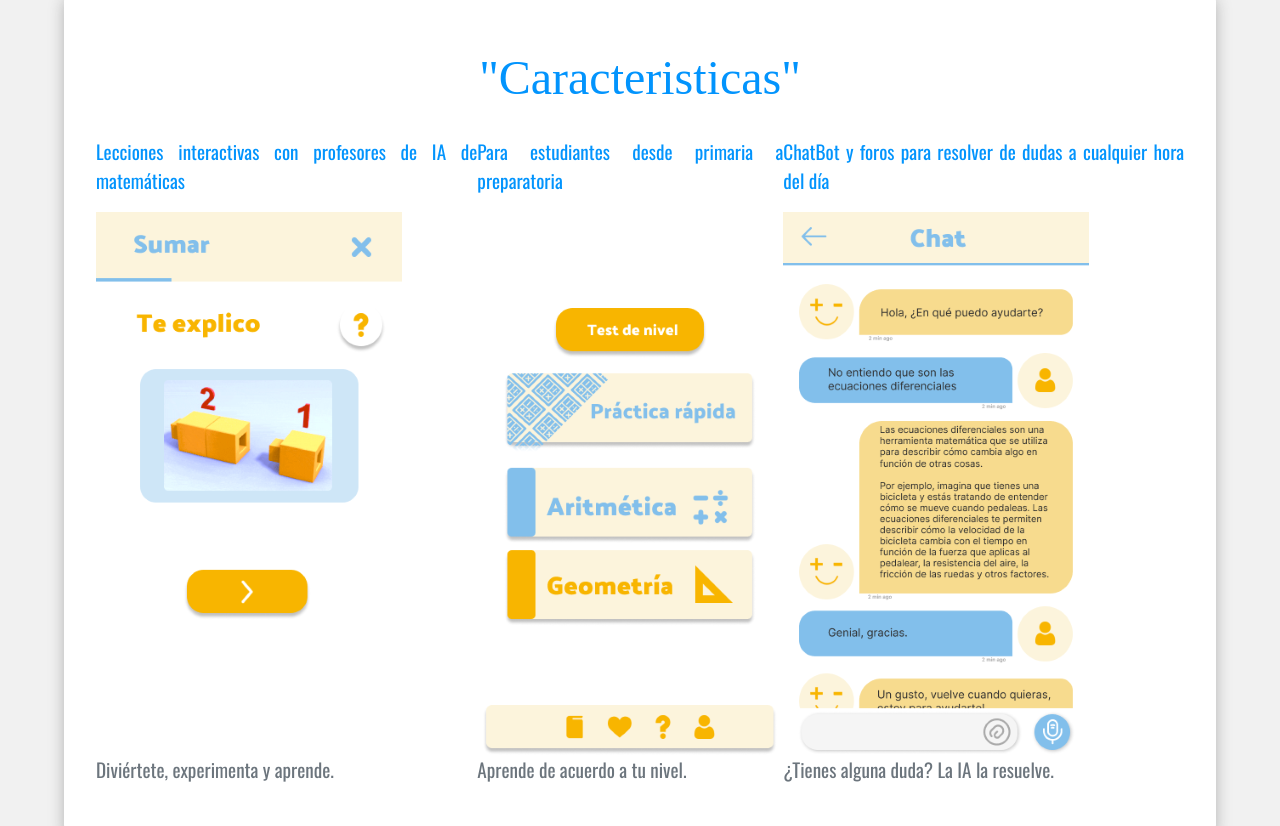
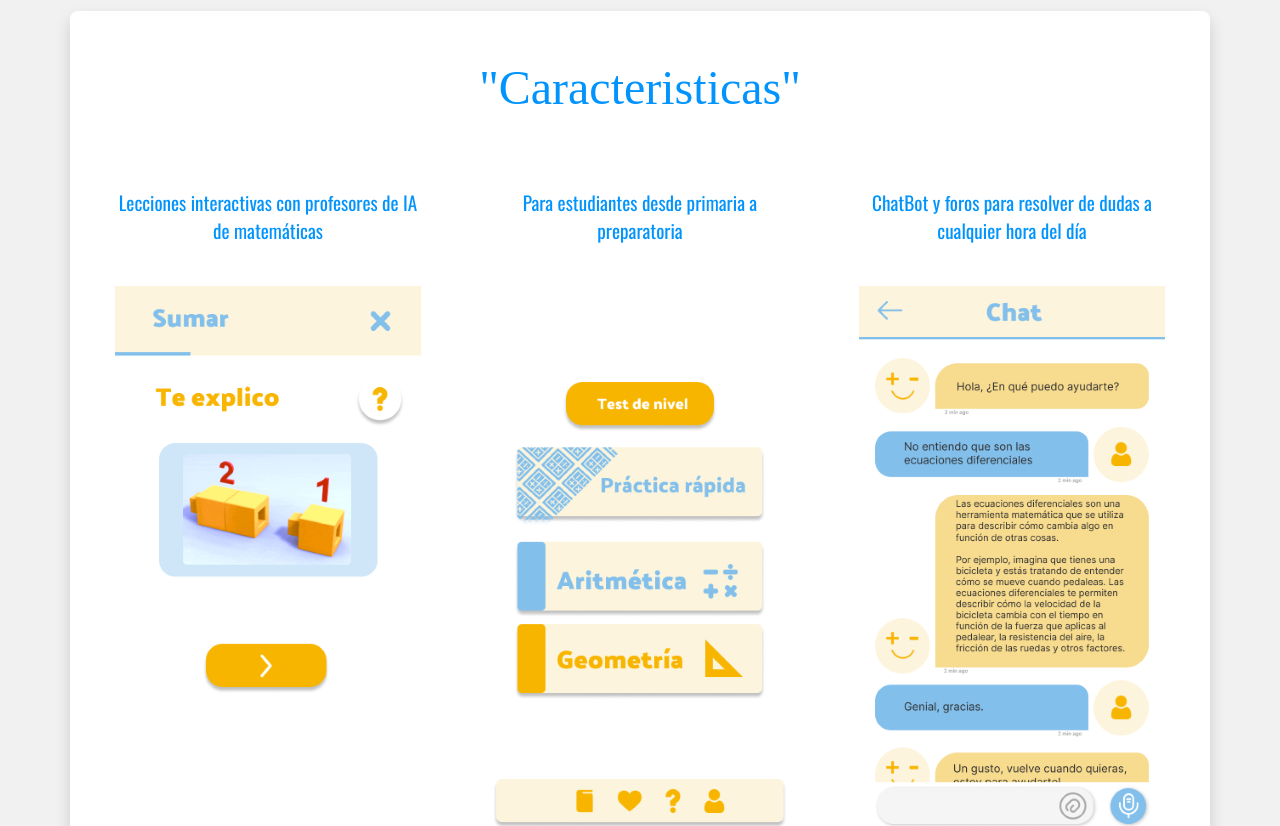
Before and after one commit to giogarrido/final_disenio_web_Garrido, a plain HTML site: page index.html in a window 1280 px wide. Shown: the part 1120-1946 px from the top of the page. Drawn offline with nearby package versions, Linux system fonts and the light colour scheme; a web font is replaced by a local one.

Commit message:
caracteristicas OK

```diff
--- a/css/animate.css
+++ b/css/animate.css
@@ -53,15 +53,6 @@ body {
 
 
 
-.items {
-  width: 90%;
-  box-shadow: 0px 5px 15px 0px rgba(112, 112, 112, 0.48);
-  background-color: white;
-  padding: 2rem;
-  border-radius: 0.5rem;
-  margin: auto;
-  margin-top: 2rem;
-}
 
 .formulario {
   width: 70%;
--- a/index.html
+++ b/index.html
@@ -63,10 +63,13 @@
 
   <main>
     <a name="descargar"></a>
-    <section class="items">
+    <section class="container bg-white shadow p-4 mt-5 rounded-3">
 
       <h1 class="display-5">"Descarga nuestra app"</h1>
+      <!-- <div class="w-100 d-flex align-items-center justify-content-center"> -->
       <img class="w-100" src="img/logo.png" alt="logo">
+      </div>
+
       <div class="row justify-content-around align-items-center fw-bold mb-5">
 
         <div class="item col-md-2 px-1 py-3 d-flex align-items-center justify-content-center">
@@ -88,26 +91,37 @@
     </section>
 
     <a name="caracteristicas"></a>
-    <section class="items">
+    <section class="container bg-white shadow p-4 mt-5 rounded-3">
 
       <h1 class="display-5">"Caracteristicas"</h1>
-      <div class="d-flex justify-content-evenly">
-        <div>
-          <p>Lecciones interactivas con profesores de IA de matemáticas</p>
-          <img src="/img/AlgebraSumar.png" alt="AlgebraSumar">
-          <p class="text-secondary">Diviértete, experimenta y aprende.</p>
+
+
+      <div class="row justify-content-around align-items-center mb-4">
+        <div class="item col-md-2 px-1 py-3 d-flex align-items-center justify-content-center">
+          <div class="text-center" >
+            <p class="pb-4 pt-4">Lecciones interactivas con profesores de IA de matemáticas</p>
+            <img src="/img/AlgebraSumar.png" alt="AlgebraSumar">
+            <p class="text-secondary pt-4">Diviértete, experimenta y aprende.</p>
+          </div>
+
 
         </div>
-        <div>
-          <p>Para estudiantes desde primaria a preparatoria</p>
-          <img src="/img/lecciones.png" alt="lecciones">
-          <p class="text-secondary">Aprende de acuerdo a tu nivel.</p>
+        <div class="item col-md-2 px-1 py-3 d-flex align-items-center justify-content-center">
+          <div class="text-center" >
+            <p class="pb-4 pt-4">Para estudiantes desde primaria a preparatoria</p>
+            <img src="/img/lecciones.png" alt="lecciones">
+            <p class="text-secondary pt-4">Aprende de acuerdo a tu nivel.</p>
+          </div>
+
 
         </div>
-        <div>
-          <p>ChatBot y foros para resolver de dudas a cualquier hora del día</p>
-          <img src="/img/Chat.png" alt="Chat">
-          <p class="text-secondary">¿Tienes alguna duda? La IA la resuelve.</p>
+        <div class="item col-md-2 px-1 py-3 d-flex align-items-center justify-content-center">
+          <div class="text-center" >
+            <p class="pb-4 pt-4">ChatBot y foros para resolver de dudas a cualquier hora del día</p>
+            <img src="/img/Chat.png" alt="Chat">
+            <p class="text-secondary pt-4">¿Tienes alguna duda? La IA la resuelve.</p>
+          </div>
+
 
         </div>
 
@@ -118,7 +132,7 @@
     </section>
 
     <a name="como_funciona"></a>
-    <section class="items">
+    <section class="container bg-white shadow p-4 mt-5 rounded-3">
 
       <h1 class="display-5">"¿Como Funciona?"</h1>
       <div>
@@ -131,11 +145,11 @@
     </section>
 
     <a name="planes"></a>
-    <section class="items">
+    <section class="container bg-white shadow p-4 mt-5 rounded-3">
 
       <h1 class="display-5">"Planes"</h1>
 
-      <div class="row justify-content-around align-items-center fw-bold mb-4">
+      <div class="row justify-content-around align-items-center mb-4">
 
 
         <div class="item col-md-2 px-1 py-3 d-flex align-items-center justify-content-center">
```
Also changed, not shown: img/logo.png.
